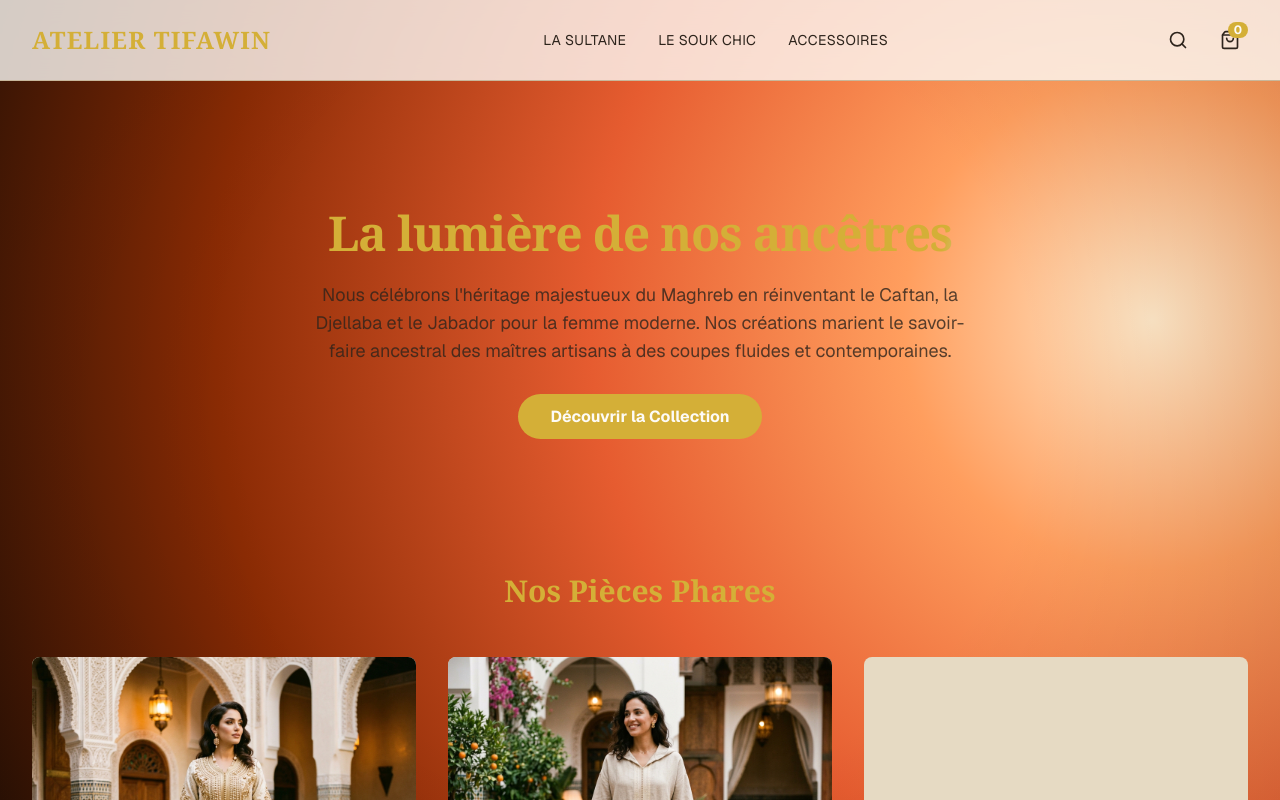
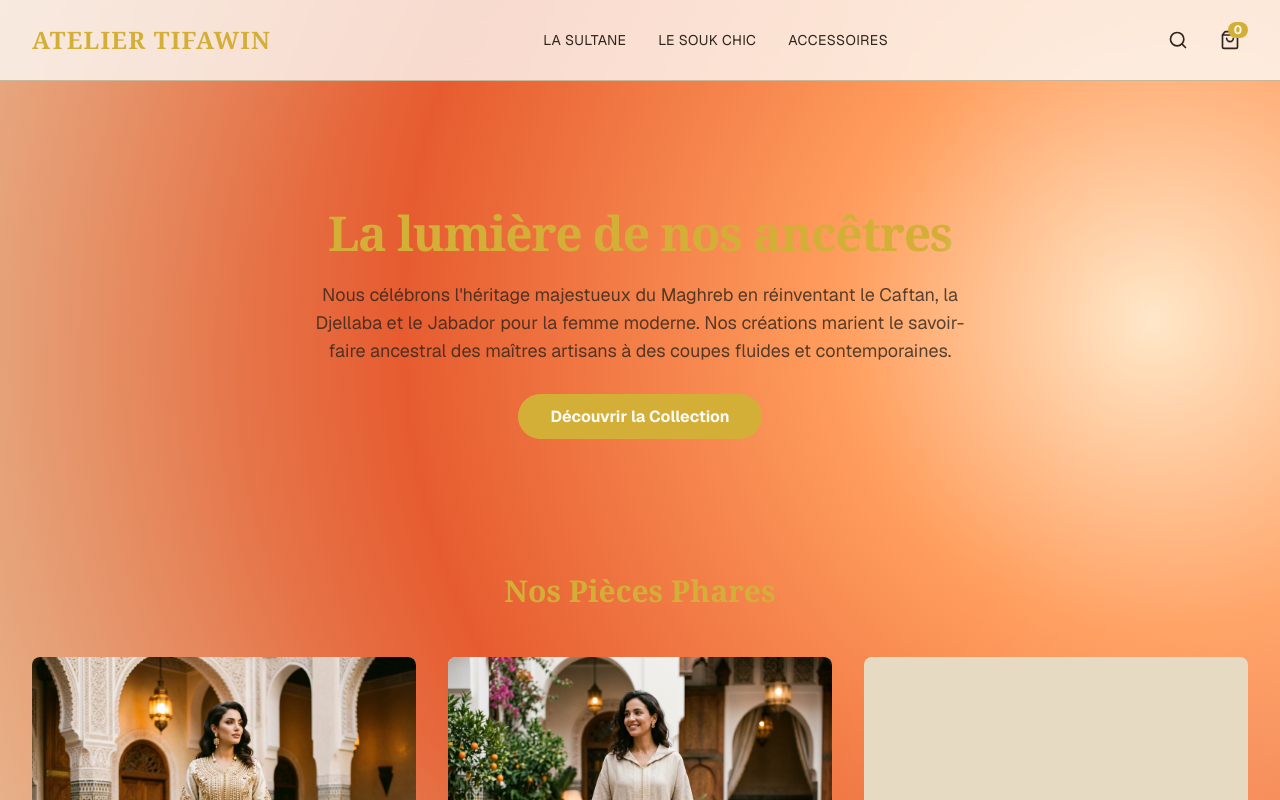
Before and after one commit to Stair-hub/caftan-maghreb, a Next.js app: page / in a window 1280 px wide. Shown: the top 800 px of the page. Built offline with nearby package versions, Linux system fonts and the light colour scheme.

Commit message:
Change sunset left side base color to orange sand to improve readability

```diff
--- a/src/components/ui/sunset.tsx
+++ b/src/components/ui/sunset.tsx
@@ -22,9 +22,9 @@ export function GradientBackground({ className }: { className?: string }) {
         style={{
           position: "absolute",
         inset: 0,
-        backgroundColor: "#2e1204",
+        backgroundColor: "#E4A87C",
         backgroundImage:
-          "radial-gradient(circle at 50% 50%, rgba(0, 0, 0, 0) 52%, rgba(0, 0, 0, 0.1) 100%), radial-gradient(circle at 90% 40%, #FFE7C7 0%, #FF9E5E 20%, #E65C30 45%, #8B2B04 75%, #2e1204 100%)",
+          "radial-gradient(circle at 50% 50%, rgba(255, 255, 255, 0) 52%, rgba(255, 255, 255, 0.1) 100%), radial-gradient(circle at 90% 40%, #FFE7C7 0%, #FF9E5E 25%, #E65C30 60%, #E4A87C 100%)",
         }}
       />
     </div>
```
